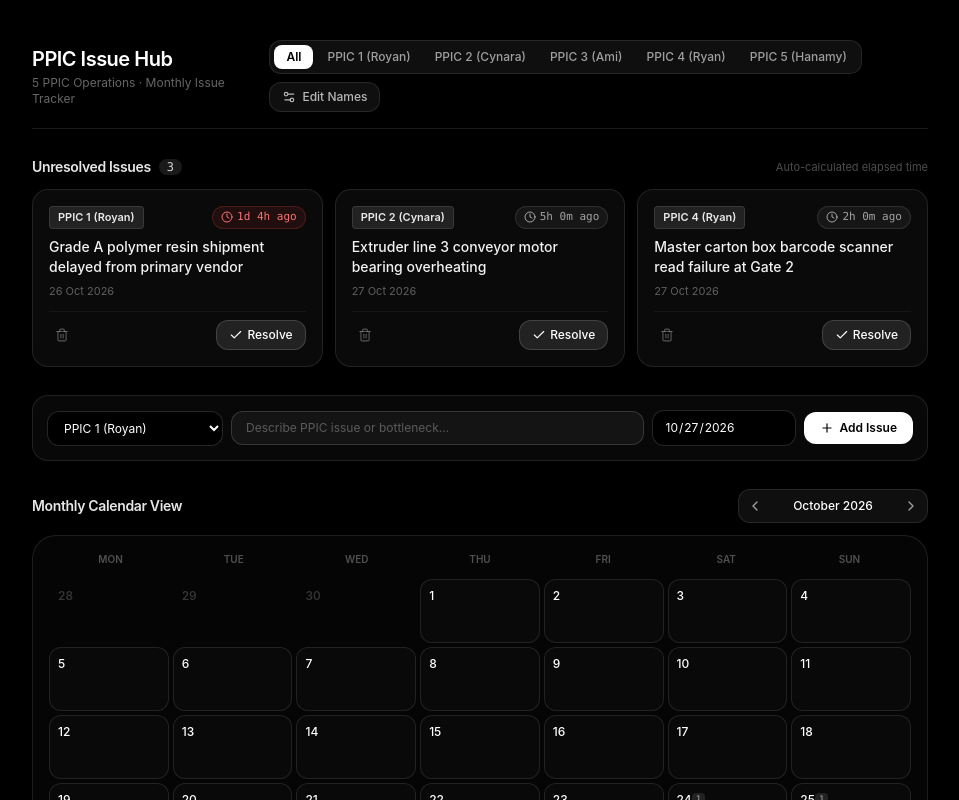
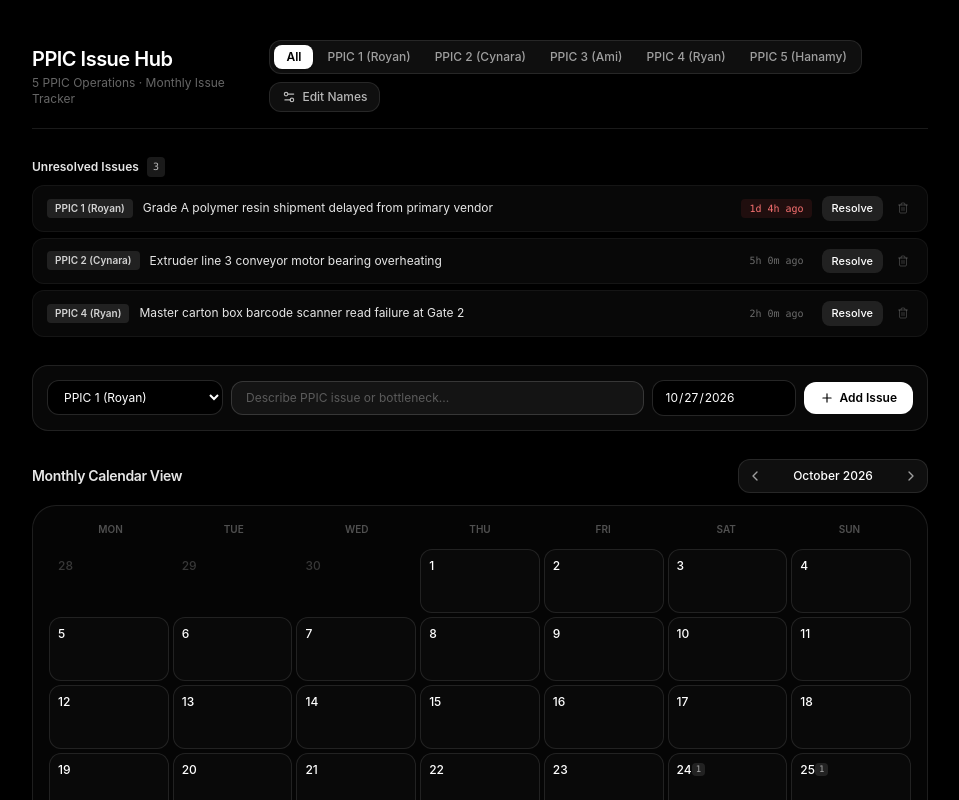
Before and after one commit to rynsrr/ppic-issue-hub, a Next.js app: page / in a window 1280 px wide. Shown: the top 800 px of the page, without its empty margins (160-1119 px from the left). Built offline with nearby package versions, Linux system fonts and the light colour scheme.

Commit message:
style: streamline unresolved issues into ultra-clean compact list

```diff
--- a/app/page.tsx
+++ b/app/page.tsx
@@ -225,80 +225,66 @@ export default function MinimalIssueHubPage() {
           </div>
         </header>
 
-        {/* SECTION 1: UNRESOLVED ISSUES (PINNED AT TOP WITH LIVE ELAPSED DURATION) */}
-        <section className="space-y-3">
-          <div className="flex items-center justify-between">
+        {/* SECTION 1: UNRESOLVED ISSUES (COMPACT & MINIMALIST) */}
+        <section className="space-y-2">
+          <div className="flex items-center justify-between text-xs">
             <div className="flex items-center gap-2">
-              <h2 className="text-sm font-semibold tracking-tight text-white/90">
-                Unresolved Issues
-              </h2>
-              <span className="text-xs px-2 py-0.2 rounded-full bg-white/10 text-white/80 font-mono font-medium">
+              <h2 className="font-semibold text-white/90">Unresolved Issues</h2>
+              <span className="font-mono text-[10px] px-1.5 py-0.5 rounded bg-white/10 text-white/70">
                 {unresolvedIssues.length}
               </span>
             </div>
-            <span className="text-[11px] text-white/30">Auto-calculated elapsed time</span>
           </div>
 
           {unresolvedIssues.length === 0 ? (
-            <div className="p-4 rounded-2xl bg-white/[0.03] border border-white/10 text-center">
-              <p className="text-xs text-white/50">
-                No pending issues. All operational issues have been resolved.
-              </p>
+            <div className="py-2.5 px-3 rounded-xl bg-white/[0.02] border border-white/5 text-xs text-white/40">
+              All issues resolved.
             </div>
           ) : (
-            <div className="grid grid-cols-1 md:grid-cols-2 lg:grid-cols-3 gap-3">
+            <div className="space-y-1.5">
               {unresolvedIssues.map((issue) => {
                 const time = getElapsedTime(issue.createdAt);
 
                 return (
                   <div
                     key={issue.id}
-                    className="p-4 rounded-2xl bg-white/[0.04] border border-white/10 hover:border-white/25 hover:bg-white/[0.07] transition-all flex flex-col justify-between gap-3"
+                    className="flex items-center justify-between gap-3 px-3.5 py-2.5 rounded-xl bg-white/[0.03] hover:bg-white/[0.06] border border-white/5 hover:border-white/15 transition-all"
                   >
-                    <div>
-                      {/* PPIC Badge + Elapsed Duration */}
-                      <div className="flex items-center justify-between gap-2 mb-2">
-                        <span className="text-[11px] font-semibold px-2 py-0.5 rounded bg-white/10 text-white/90 border border-white/10 truncate max-w-[160px]">
-                          {ppicNames[issue.ppic] || issue.ppic}
-                        </span>
-
-                        <span
-                          className={`text-[11px] font-mono px-2 py-0.5 rounded-full flex items-center gap-1 shrink-0 ${
-                            time.isOverdue
-                              ? 'text-red-400 bg-red-500/10 border border-red-500/20'
-                              : 'text-white/60 bg-white/5 border border-white/10'
-                          }`}
-                        >
-                          <Clock className="w-3 h-3" />
-                          {time.text}
-                        </span>
-                      </div>
-
-                      {/* Title */}
-                      <h3 className="text-xs sm:text-sm font-medium text-white/95 leading-snug">
+                    {/* Left: PPIC Tag + Title */}
+                    <div className="flex items-center gap-2.5 min-w-0">
+                      <span className="text-[10px] font-semibold px-2 py-0.5 rounded bg-white/10 text-white/80 shrink-0">
+                        {ppicNames[issue.ppic] || issue.ppic}
+                      </span>
+                      <p className="text-xs text-white/90 truncate">
                         {issue.title}
-                      </h3>
-                      <p className="text-[11px] text-white/35 mt-1.5">
-                        {formatEnglishDate(issue.date)}
                       </p>
                     </div>
 
-                    {/* Quick Actions */}
-                    <div className="pt-2 border-t border-white/5 flex items-center justify-between">
+                    {/* Right: Elapsed Duration + Resolve Button */}
+                    <div className="flex items-center gap-2.5 shrink-0">
+                      <span
+                        className={`text-[10px] font-mono px-2 py-0.5 rounded ${
+                          time.isOverdue
+                            ? 'text-red-400 bg-red-500/10'
+                            : 'text-white/40'
+                        }`}
+                      >
+                        {time.text}
+                      </span>
+
                       <button
-                        onClick={() => handleDelete(issue.id)}
-                        className="p-1.5 text-white/30 hover:text-white rounded-lg transition-colors"
-                        title="Delete"
+                        onClick={() => handleToggleStatus(issue.id)}
+                        className="text-[11px] px-2.5 py-1 rounded-lg bg-white/10 hover:bg-white text-white hover:text-black font-medium transition-all"
                       >
-                        <Trash2 className="w-3.5 h-3.5" />
+                        Resolve
                       </button>
 
                       <button
-                        onClick={() => handleToggleStatus(issue.id)}
-                        className="flex items-center gap-1 text-xs font-medium px-3 py-1.5 rounded-xl bg-white/10 hover:bg-white text-white hover:text-black border border-white/15 transition-all"
+                        onClick={() => handleDelete(issue.id)}
+                        className="p-1 text-white/20 hover:text-white transition-colors"
+                        title="Delete"
                       >
-                        <Check className="w-3.5 h-3.5" />
-                        <span>Resolve</span>
+                        <Trash2 className="w-3 h-3" />
                       </button>
                     </div>
                   </div>
```
